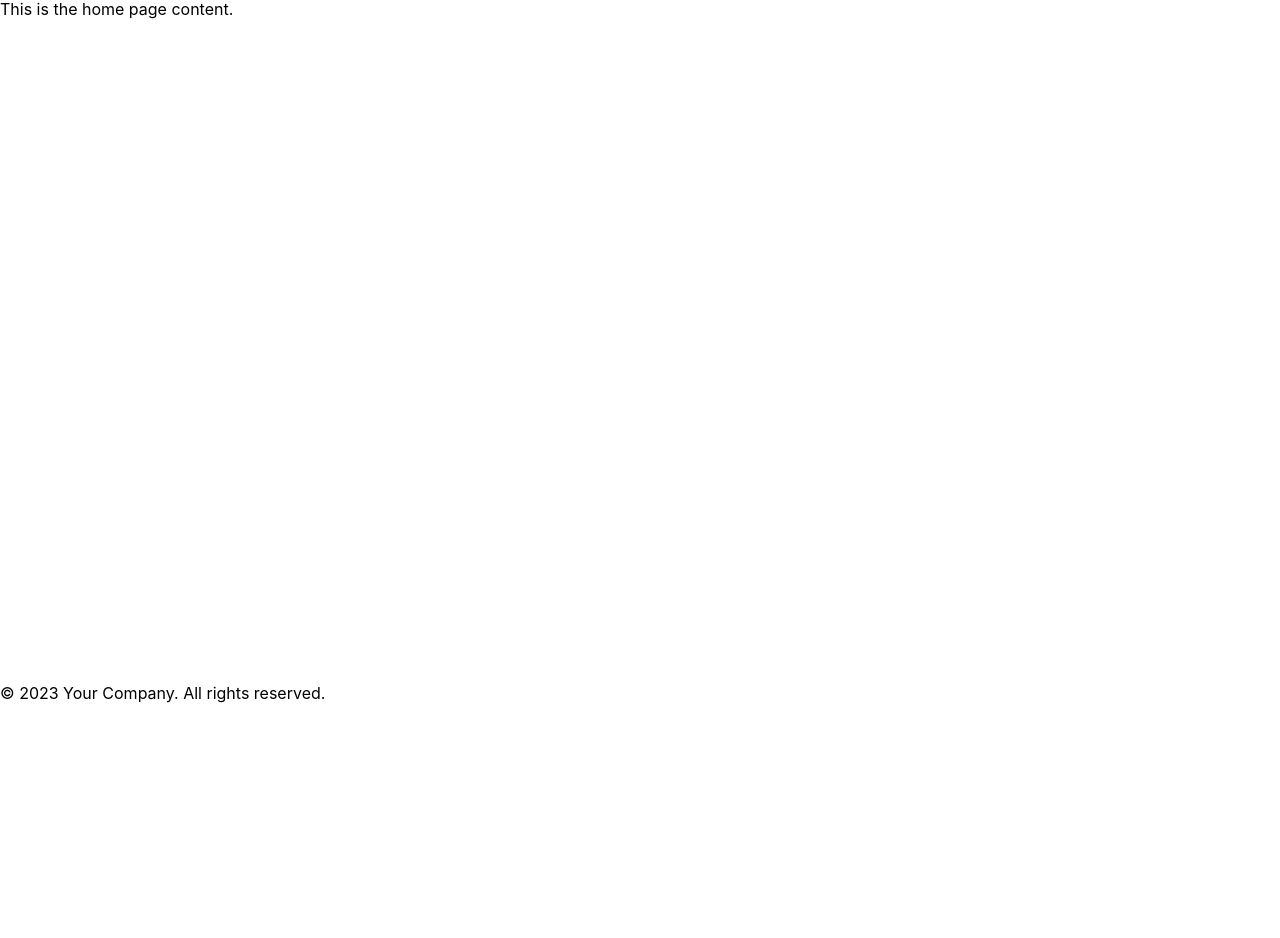
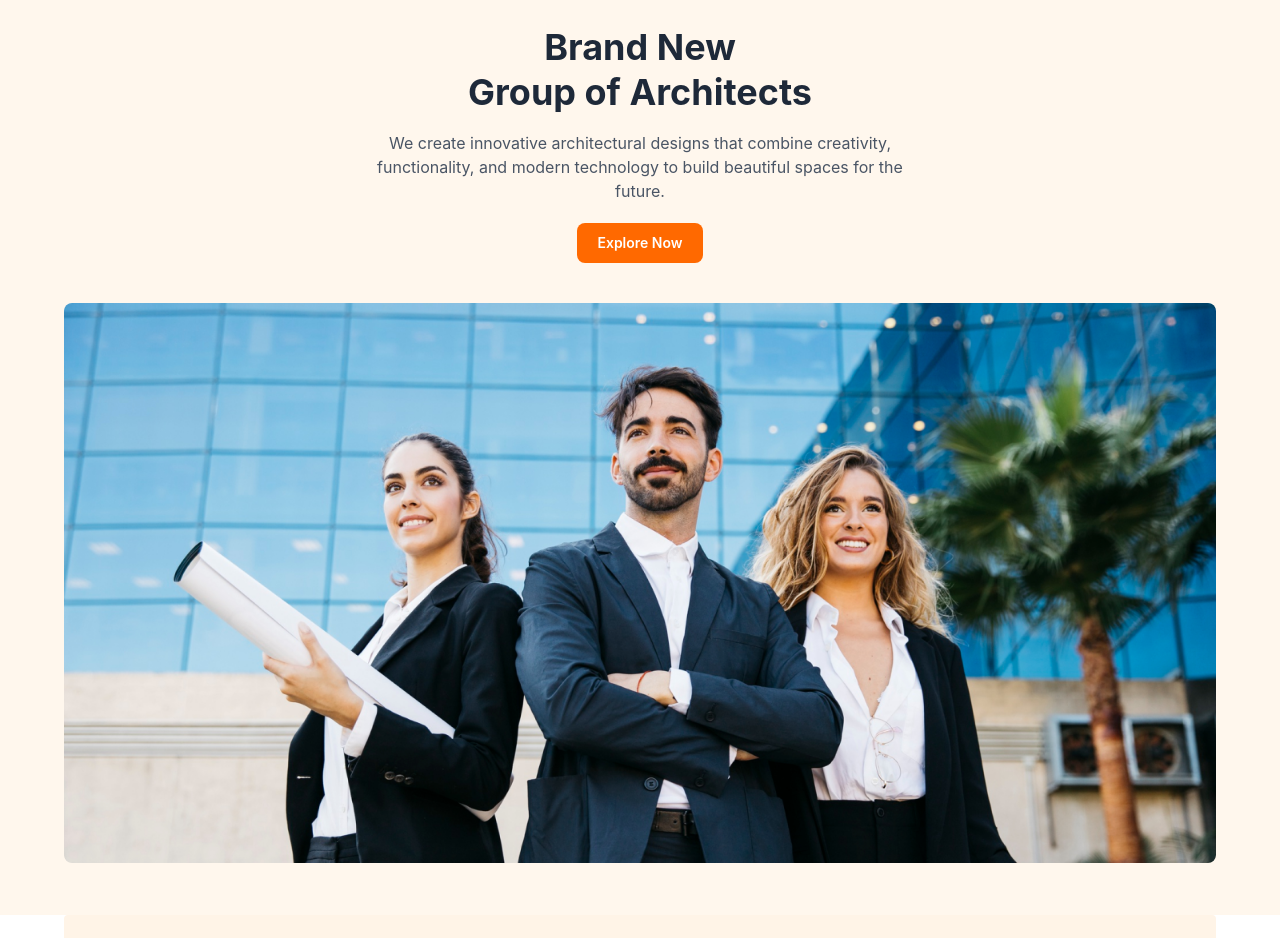
Before and after one commit to ROKON-099/G3_Architects-Rebuilt-With-React, a React (Vite) app: page / in a window 1280 px wide. Shown: the part 95-1033 px from the top of the page. Before the commit the page ends 800 px from the top, so only its background shows below. Built offline with nearby package versions, Linux system fonts and the light colour scheme.

Commit message:
add banner.jsx and update home.jsx

```diff
--- a/index.html
+++ b/index.html
@@ -6,7 +6,7 @@
     <meta name="viewport" content="width=device-width, initial-scale=1.0" />
     <title>g3-architects</title>
   </head>
-  <body>
+  <body class="bg-white">
     <div id="root"></div>
     <script type="module" src="/src/main.jsx"></script>
   </body>
--- /dev/null
+++ b/src/components/Banner.jsx
@@ -0,0 +1,42 @@
+import bannerImg from "../assets/banner/banner.png";
+
+const Banner = () => {
+  return (
+    <section className="bg-orange-50">
+      <div className="w-[92%] sm:w-[90%] max-w-7xl mx-auto text-center py-7 sm:py-9 md:py-11 lg:py-13">
+
+        {/* Banner Text */}
+        <div className="max-w-3xl mx-auto">
+
+          <h1 className="text-xl sm:text-2xl md:text-3xl lg:text-4xl font-bold text-gray-800 leading-tight">
+            <span className="block">Brand New</span>
+            <span className="block">Group of Architects</span>
+          </h1>
+
+          <p className="mt-3 sm:mt-4 text-xs sm:text-sm md:text-base text-gray-600 leading-5 sm:leading-6 max-w-xl mx-auto">
+            We create innovative architectural designs that combine creativity,
+            functionality, and modern technology to build beautiful spaces for
+            the future.
+          </p>
+
+          {/* Explore Button */}
+          <button className="mt-4 sm:mt-5 bg-orange-500 hover:bg-orange-600 active:bg-orange-700 text-white font-semibold text-xs sm:text-sm px-4 sm:px-5 py-2 sm:py-2.5 rounded-lg transition duration-300">
+            Explore Now
+          </button>
+        </div>
+
+        {/* Banner Image */}
+        <div className="mt-7 sm:mt-8 md:mt-10">
+          <img
+            src={bannerImg}
+            alt="Group of Architects"
+            className="w-full h-auto rounded-lg object-cover"
+          />
+        </div>
+
+      </div>
+    </section>
+  );
+};
+
+export default Banner;
--- a/src/components/Footer.jsx
+++ b/src/components/Footer.jsx
@@ -2,10 +2,14 @@
 
 const Footer = () => {
   return (
-    <div>
-      <p>&copy; 2023 Your Company. All rights reserved.</p>
-    </div>
-  )
-}
+    <footer className="w-[90%] mx-auto rounded-sm mb-10 bg-[#fff4e7] text-gray-700 text-center py-5">
+      <div className="max-w-5xl mx-auto px-4">
+        <p className="text-sm md:text-base">
+          All rights reserved © 2023 Startup Landing Page Design
+        </p>
+      </div>
+    </footer>
+  );
+};
 
-export default Footer
+export default Footer;
--- a/src/pages/Home.jsx
+++ b/src/pages/Home.jsx
@@ -1,12 +1,13 @@
-
+import Banner from "../components/banner";
 
 const Home = () => {
   return (
     <div>
-      <h1>Welcome to Our Home Page</h1>
-      <p>This is the home page content.</p>
+      <Banner />
     </div>
-  )
-}
+  );
+};
 
-export default Home
+
+
+export default Home;
```
